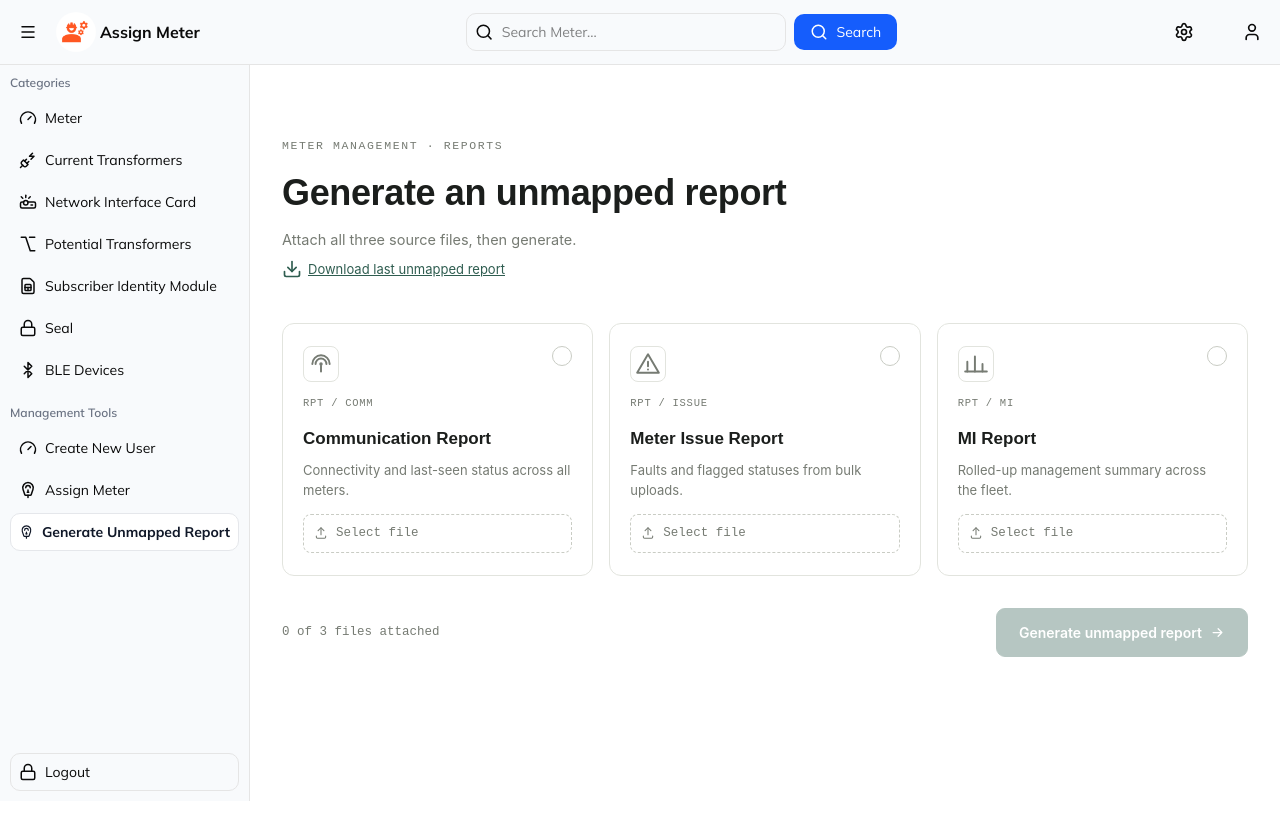
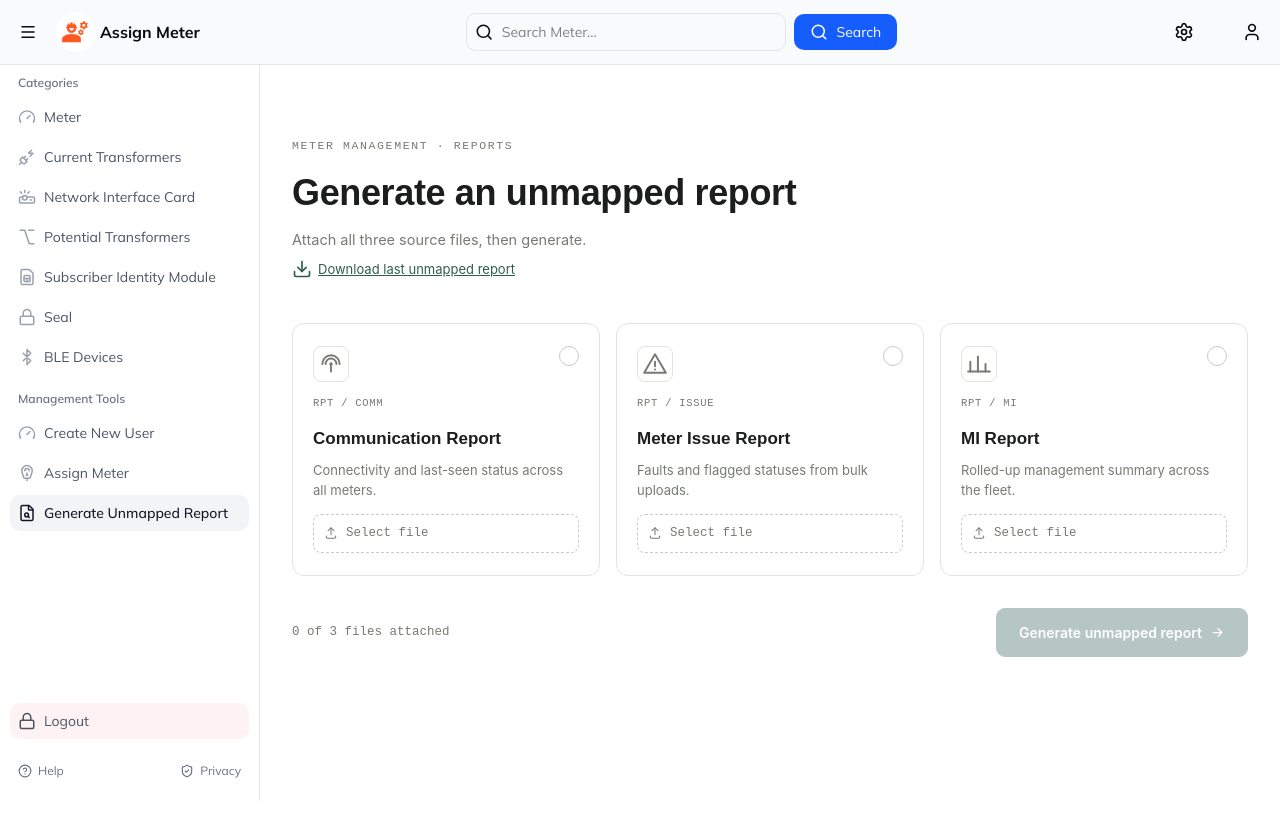
Before and after one commit to Codewithajoydas/Assign-Meter-Web, a Next.js app: page /generate-unmapped-report in a window 1280 px wide. Shown: the top 840 px of the page. Built offline with nearby package versions, Linux system fonts and the light colour scheme; no server answers.

Commit message:
User Guide and Privacy Policy Link Add to Sidebar

```diff
--- a/app/(app)/generate-unmapped-report/page.jsx
+++ b/app/(app)/generate-unmapped-report/page.jsx
@@ -53,7 +53,7 @@ export default function GenerateUnmappedReportPage() {
       formData.append("issue", files.issue);
       formData.append("mi", files.mi);
 
-      const res = await fetch("https://assign-meter-backend.onrender.com/api/generateReport", {
+      const res = await fetch("http://localhost:9000/api/generateReport", {
         method: "POST",
         body: formData,
       });
--- a/app/api/login/route.jsx
+++ b/app/api/login/route.jsx
@@ -4,7 +4,7 @@ export async function POST(req) {
   const body = await req.json();
 
   const res = await fetch(
-    "https://assign-meter-backend.onrender.com/api/signin",
+    "http://localhost:9000/api/signin",
     {
       method: "POST",
       headers: {
--- a/components/Sidebar.jsx
+++ b/components/Sidebar.jsx
@@ -10,12 +10,13 @@ import {
   ParkingMeterIcon,
   PlugZap,
   Projector,
-  SidebarIcon,
-
+  HelpCircle,
+  ShieldCheck,
+  FileSearch,
 } from "lucide-react";
 import Link from "next/link";
 import { usePathname } from "next/navigation";
-import React, { useContext, useState } from "react";
+import React, { useContext } from "react";
 
 const menuSections = [
   {
@@ -33,59 +34,81 @@ const menuSections = [
   {
     title: "Management Tools",
     items: [
+      { name: "Create New User", icon: Gauge, path: "/createuser" },
+      { name: "Assign Meter", icon: ParkingMeterIcon, path: "/statusupdate" },
       {
-        name: "Create New User",
-        icon: Gauge,
-        path: "/createuser",
+        name: "Generate Unmapped Report",
+        icon: FileSearch,
+        path: "/generate-unmapped-report",
       },
-      {
-        name: "Assign Meter",
-        icon: ParkingMeterIcon,
-        path: "/statusupdate",
-      },
-      {
-        name:"Generate Unmapped Report",
-        icon:ParkingMeterIcon,
-        path:"/generate-unmapped-report"
-      }
     ],
   },
 ];
 
 const Sidebar = () => {
-  const { closed, setClosed } = useContext(SidebarContext);
+  const { closed } = useContext(SidebarContext);
   const pathname = usePathname();
+
   const isActive = (path) => pathname === path;
+
   return (
     <aside
-      className={`transition-all duration-300 border-r p-4 sticky top-16 bg-[#F8FAFC] h-[calc(100vh-64px)] overflow-y-auto w-62.5 `}
-      style={{ width: closed ? "0" : "250px", padding: closed ? "0" : "10px", overflow: closed ? "hidden" : "auto", minWidth: closed ? "0" : "250px" }}
+      className="sidebar-scroll transition-all duration-300 border-r border-gray-200 sticky top-16 bg-white h-[calc(100vh-64px)] overflow-y-auto"
+      style={{
+        width: closed ? "0" : "260px",
+        padding: closed ? "0" : "10px",
+        overflow: closed ? "hidden" : "auto",
+        minWidth: closed ? "0" : "250px",
+      }}
     >
+      <style jsx>{`
+        .sidebar-scroll {
+          scrollbar-width: thin;
+          scrollbar-color: #d1d5db transparent;
+        }
+        .sidebar-scroll::-webkit-scrollbar {
+          width: 5px;
+        }
+        .sidebar-scroll::-webkit-scrollbar-track {
+          background: transparent;
+        }
+        .sidebar-scroll::-webkit-scrollbar-thumb {
+          background: #d1d5db;
+          border-radius: 999px;
+        }
+        .sidebar-scroll::-webkit-scrollbar-thumb:hover {
+          background: #9ca3af;
+        }
+      `}</style>
+
       <nav className="relative h-full">
-        <ul className="space-y-4 ">
+        <div className="flex flex-col h-full">
+          {/* Main Navigation */}
+          <ul className="space-y-4">
             {menuSections.map((section) => (
               <li key={section.title}>
-              <span className="font-semibold text-xs text-gray-500 mb-2 flex justify-between">
+                <span className="font-semibold text-xs text-gray-500 mb-2 flex px-2">
                   {section.title}
                 </span>
 
                 <ul className="space-y-1">
                   {section.items.map((item) => {
                     const Icon = item.icon;
+                    const active = isActive(item.path);
 
                     return (
                       <li key={item.name}>
                         <Link
                           href={item.path}
-                        className={`flex items-center gap-2 text-sm p-2 rounded-lg transition-all border whitespace-nowrap
+                          className={`flex items-center gap-2 text-sm p-2 rounded-lg transition-colors whitespace-nowrap
                             ${
-                            isActive(item.path)
-                              ? "bg-white  border-gray-200 font-bold text-gray-900"
-                              : "border-transparent hover:bg-white"
+                              active
+                                ? "bg-gray-100 font-medium text-gray-900"
+                                : "text-gray-600 hover:bg-gray-50"
                             }
                           `}
                         >
-                        <Icon size={18} />
+                          <Icon size={18} className={active ? "text-gray-900" : "text-gray-400"} />
                           {item.name}
                         </Link>
                       </li>
@@ -94,15 +117,39 @@ const Sidebar = () => {
                 </ul>
               </li>
             ))}
+          </ul>
+
+          {/* Bottom Support Area */}
+          <div className="mt-auto pt-4 ">
             {/* Logout */}
-        </ul>
-        <li
+            <button
               onClick={() => window.location.assign("/api/logout")}
-          className={`flex items-center gap-2 text-sm p-2 rounded-lg transition-all border absolute bottom-0 w-full hover:bg-red-300 hover:text-red-500 hover:font-bold cursor-pointer`}
+              className="flex items-center gap-2 text-sm p-2 rounded-lg w-full text-gray-600 hover:bg-red-60 hover:text-red-600 bg-red-50 b-red-100 transition-all cursor-pointer"
             >
               <Lock size={18} />
               Logout
-        </li>
+            </button> <br/>
+            {/* Support Links */}
+            <div className="flex items-center gap-4 px-2 mb-3 justify-between">
+              <a target="_self"
+                href="https://assign-meter-backend.onrender.com/web/index.html"
+                className="flex items-center gap-1.5 text-xs text-gray-500 hover:text-gray-900 transition-colors"
+              >
+                <HelpCircle size={14} />
+                Help
+              </a>
+
+              <a target="_self"
+                href="https://assign-meter-backend.onrender.com/web/index.html"
+                className="flex items-center gap-1.5 text-xs text-gray-500 hover:text-gray-900 transition-colors"
+              >
+                <ShieldCheck size={14} />
+                Privacy
+              </a>
+            </div>
+
+          </div>
+        </div>
       </nav>
     </aside>
   );
```
Lines whose indentation alone changed are shown as unchanged.
